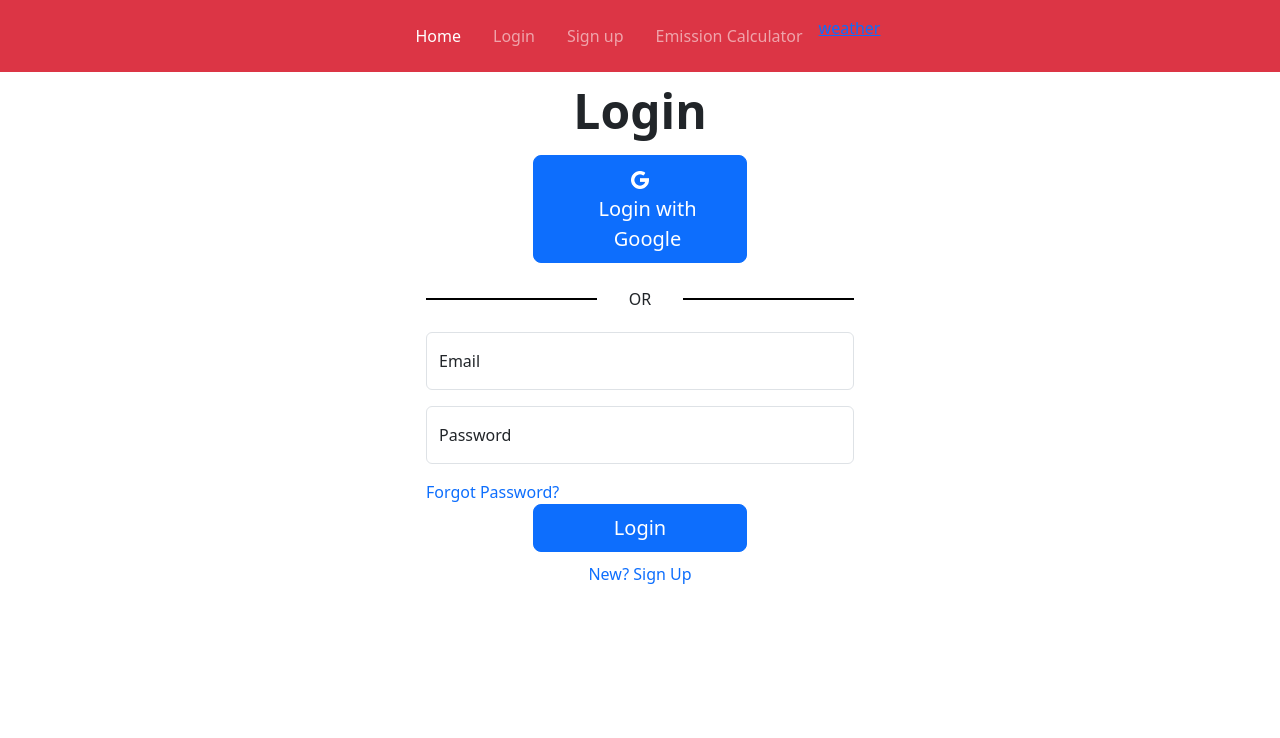
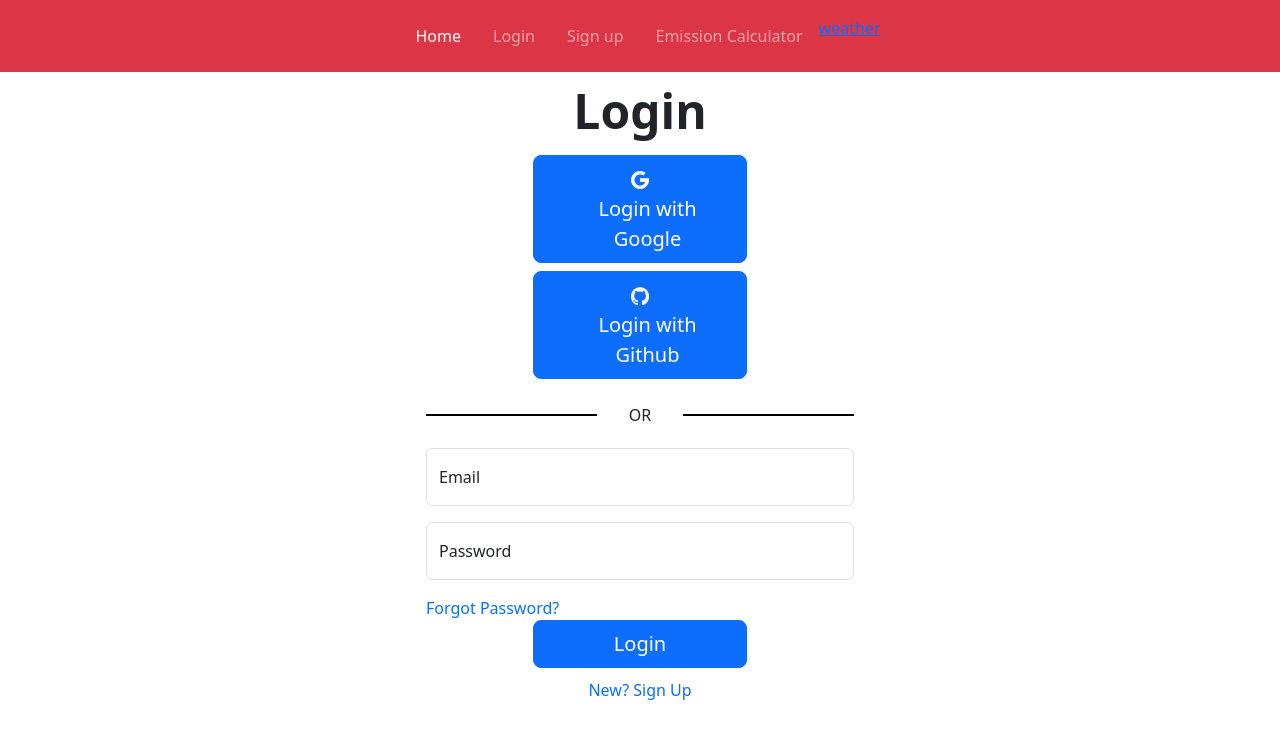
Before and after one commit to shellyh0626/TicketWingmanFront, a React (Create React App) app: page /login in a window 1280 px wide. Shown: the top 738 px of the page. Built offline with nearby package versions, Linux system fonts and the light colour scheme; no server answers.

Commit message:
setup button for github login & signup

```diff
--- a/src/components/LoginForm.jsx
+++ b/src/components/LoginForm.jsx
@@ -3,6 +3,7 @@ import { Link } from "react-router-dom";
 import "../css/FormCSS.css";
 import "bootstrap/dist/css/bootstrap.min.css";
 import Google from "../assets/google.png";
+import Github from "../assets/github-mark-white.png";
 import { useNavigate } from "react-router-dom";
 import { authLogin } from "../redux/users/user.actions";
 import { useDispatch } from "react-redux";
@@ -26,6 +27,10 @@ const LoginForm = () => {
         <a href="http://localhost:8080/auth/google" type="button" class="btn btn-primary btn-lg">
           <img src={Google} alt="" className="google-button-icon" />
           <label className="google-button-text"> Login with Google</label>
+        </a>
+        <a href="http://localhost:8080/auth/github" type="button" class="btn btn-primary btn-lg">
+          <img src={Github} alt="" className="google-button-icon" />
+          <label className="google-button-text"> Login with Github</label>
         </a>
       </div>
       <br />
--- a/src/components/SignupForm.jsx
+++ b/src/components/SignupForm.jsx
@@ -5,6 +5,7 @@ import { useNavigate } from "react-router-dom";
 import "../css/FormCSS.css";
 import "bootstrap/dist/css/bootstrap.min.css";
 import Google from "../assets/google.png";
+import Github from "../assets/github-mark-white.png";
 
 const SignupForm = () => {
   const navigate = useNavigate();
@@ -83,6 +84,10 @@ const SignupForm = () => {
           <img src={Google} alt="" className="google-button-icon" />
           <label className="google-button-text"> Login with Google</label>
         </a>
+        <a href="http://localhost:8080/auth/github" type="button" class="btn btn-primary btn-lg">
+          <img src={Github} alt="" className="google-button-icon" />
+          <label className="google-button-text"> Login with Github</label>
+        </a>
       </div>
     </div>
   );
```
Also changed, not shown: src/assets/github-mark-white.png (added).
